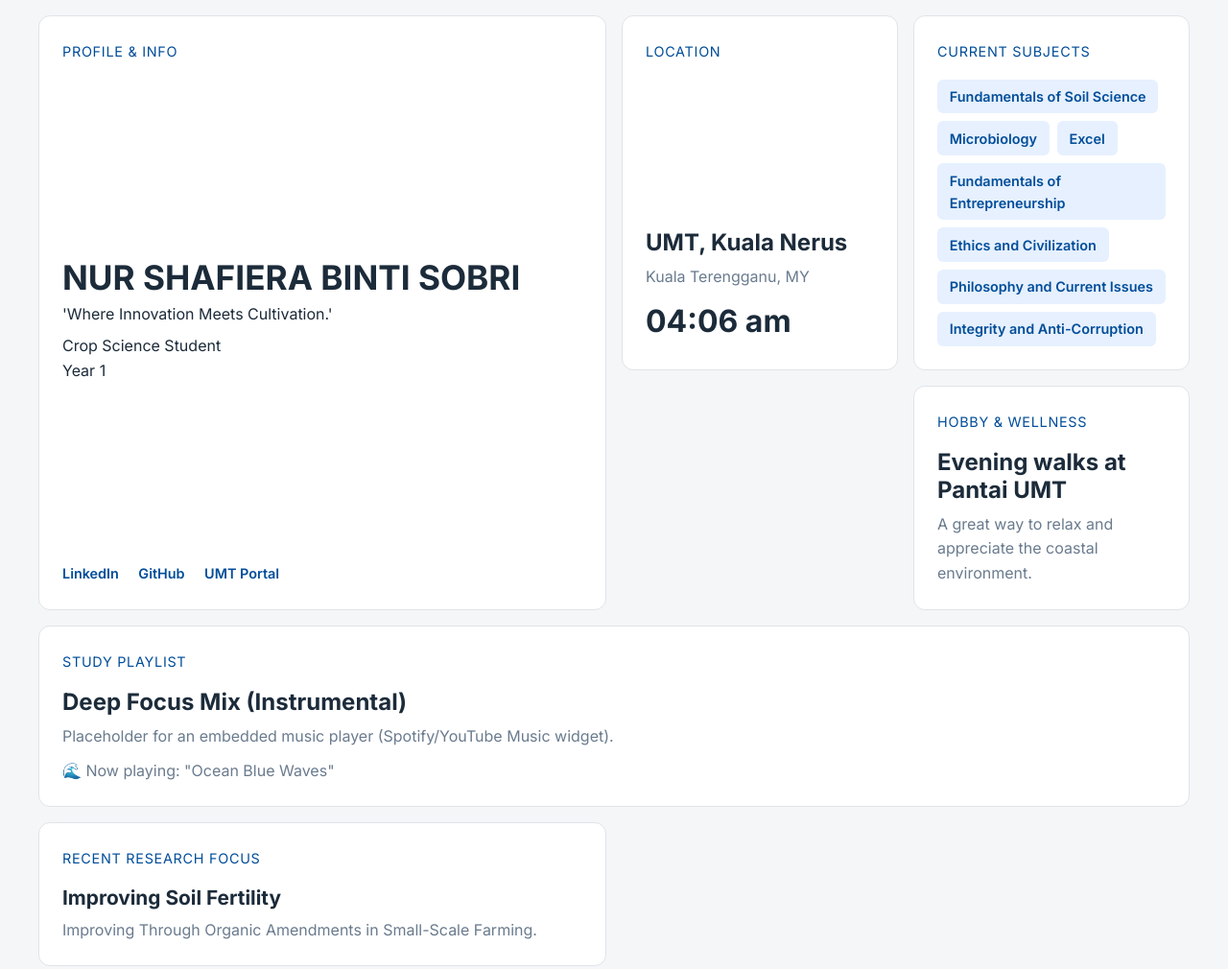
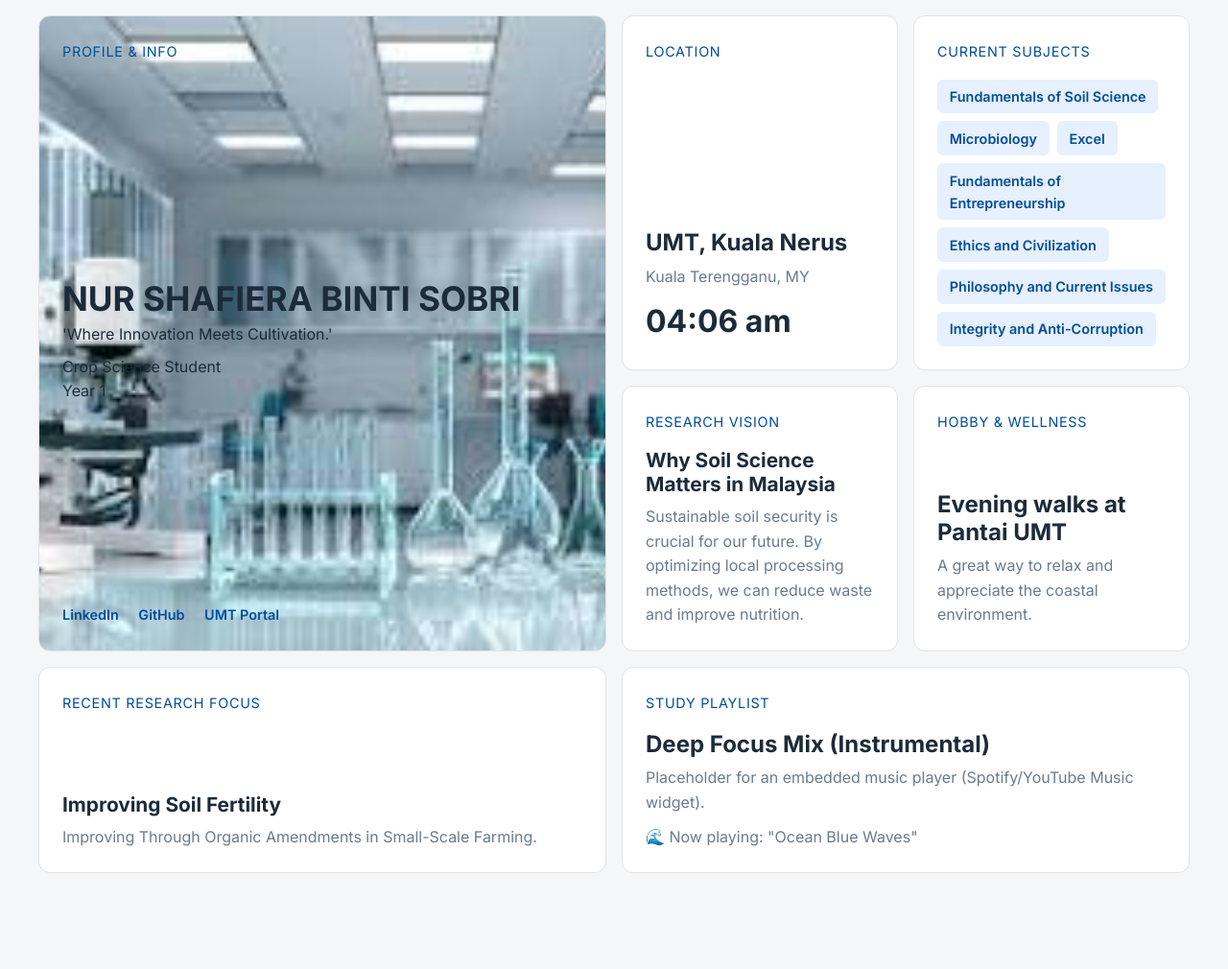
Before and after one commit to rarary/rarary.github.io, a plain HTML site: page index.html in a window 1280 px wide. Shown: the whole page at 96% size. After the commit the page ends 926 px from the top, so only its background shows below. Drawn offline with Linux system fonts and the light colour scheme.

Commit message:
Added reflection card, Spotify playlist and background image

```diff
--- a/index.html
+++ b/index.html
@@ -13,7 +13,7 @@
             --color-card-background: #FFFFFF;
             --color-text-primary: #1C2B3A; /* Dark Grey/Blue */
             --color-text-secondary: #6A7B8E; /* Medium Grey */
-            --color-accent: #004D99; /* Deep Ocean Blue (New Accent Color for UMT theme) */
+            --color-accent: #004D99; /* Deep Ocean Blue (UMT theme) */
             --color-border: #E0E4E8;
 
             /* Spacing */
@@ -73,13 +73,35 @@
             transition: transform 0.3s ease, box-shadow 0.3s ease;
             display: flex;
             flex-direction: column;
-            justify-content: space-between; /* Helps content distribution */
-            overflow: hidden; /* For rounded corners on content */
+            justify-content: space-between;
+            overflow: hidden;
         }
 
+	/* Inside your <style> block, under the general Card Styling section */
+
+/* --- NEW STYLES FOR PROFILE CARD BACKGROUND --- */
+.card-1 {
+    /* 1. Set the image source (make sure bg.jpg is in the same folder as your HTML) */
+    background-image: url('download.jpg');
+
+    /* 2. Scale the image so it covers the entire card area */
+    background-size: cover;
+
+    /* 3. Center the image within the card */
+    background-position: center;
+
+    /* 4. Prevent the image from tiling/repeating */
+    background-repeat: no-repeat;
+
+    /* OPTIONAL: Remove the default white background for this card */
+    background-color: transparent;
+}
+/* --- END NEW STYLES --- */
+
+        /* Theme Tweak: Subtle Hover Effect (3) */
         .bento-card:hover {
-            transform: translateY(-2px);
-            box-shadow: 0 8px 15px rgba(0, 0, 0, 0.05);
+            transform: translateY(-2px) scale(1.01); /* Added scale for zoom effect */
+            box-shadow: 0 8px 20px rgba(0, 0, 0, 0.08);
         }
 
         .card-header {
@@ -100,11 +122,10 @@
             margin-bottom: 0.25rem;
         }
 
-        /* New Tagline Style */
         .tagline {
             font-size: 1.1rem;
             font-weight: 600;
-            color: var(--color-accent); /* Use accent color for tagline emphasis */
+            color: var(--color-accent);
             margin-bottom: 0.5rem;
         }
 
@@ -114,6 +135,7 @@
             color: var(--color-text-primary);
         }
 
+        /* Updated Social Links */
         .social-links a {
             color: var(--color-accent);
             text-decoration: none;
@@ -142,7 +164,7 @@
         }
 
         .tech-stack-list li {
-            background-color: #E6F0FF; /* Lighter accent background (Pale Blue) */
+            background-color: #E6F0FF;
             color: var(--color-accent);
             padding: 0.4rem 0.8rem;
             border-radius: 6px;
@@ -150,76 +172,65 @@
             font-weight: 600;
         }
 
-        .case-study h3 {
+        .case-study h3, .reflection-card h3 {
             font-size: 1.3rem;
             color: var(--color-text-primary);
         }
 
-        .case-study p {
+        .case-study p, .reflection-card p {
             margin-top: 0.5rem;
             font-size: 1rem;
         }
 
-        /* Desktop Layout (Grid) */
+        /* Desktop Layout (Grid) - Adjusted for Card 7 (2) */
         @media (min-width: 768px) {
             .bento-grid-container {
-                grid-template-columns: repeat(4, 1fr); /* 4 columns for desktop */
-                grid-template-rows: auto auto; /* Two main rows */
+                grid-template-columns: repeat(4, 1fr);
+                grid-template-rows: auto auto auto;
             }
 
-            /* Card 1 (Profile): Large box (2x2) */
             .card-1 {
                 grid-column: span 2;
                 grid-row: span 2;
             }
 
-            /* Card 2 (Location): Small box (1x1) */
             .card-2 {
-                grid-column: span 1;
-                grid-row: span 1;
+                grid-column: 3 / 4;
+                grid-row: 1 / 2;
             }
 
-            /* Card 3 (Tech Stack): Medium box (1x1) */
             .card-3 {
-                grid-column: span 1;
-                grid-row: span 1;
+                grid-column: 4 / 5;
+                grid-row: 1 / 2;
             }
 
-            /* Card 4 (Case Study): Medium box (2x1) */
-            .card-4 {
-                grid-column: span 2;
-                grid-row: span 1;
+            /* Card 7 (Reflection) - New Card (2) */
+            .card-7 {
+                grid-column: 3 / 4;
+                grid-row: 2 / 3;
             }
 
-            /* Card 5 (Hobby): Small box (1x1) */
+            /* Card 5 (Hobby) - Next to Card 7 (2) */
             .card-5 {
-                grid-column: 4 / 5; /* Column 4 */
-                grid-row: 2 / 3; /* Row 2 */
+                grid-column: 4 / 5;
+                grid-row: 2 / 3;
             }
 
-            /* Card 6 (Playlist): Wide box (4x1) */
+            .card-4 {
+                grid-column: 1 / 3;
+                grid-row: 3 / 4;
+            }
+
             .card-6 {
-                grid-column: 1 / 5; /* Spans all 4 columns */
-                grid-row: 3 / 4; /* Below the main 2x4 block */
+                grid-column: 3 / 5;
+                grid-row: 3 / 4;
             }
         }
 
         /* Mobile Layout (Stacked/Flow) */
         @media (max-width: 767px) {
             .bento-grid-container {
-                grid-template-columns: 1fr; /* Single column on mobile */
-            }
-
-            .bento-card {
-                width: 100%;
-            }
-
-            .profile-details h1 {
-                font-size: 1.8rem;
-            }
-
-            .location-card .time {
-                font-size: 1.8rem;
+                grid-template-columns: 1fr;
             }
         }
 
@@ -241,7 +252,7 @@
             </div>
             <div class="social-links">
                 <a href="#" target="_blank">LinkedIn</a>
-                <a href="#" target="_blank">GitHub</a>
+                <a href="https://github.com/rarary" target="_blank">GitHub</a>
                 <a href="#" target="_blank">UMT Portal</a>
             </div>
         </div>
@@ -253,7 +264,7 @@
             <div>
                 <h2>UMT, Kuala Nerus</h2>
                 <p>Kuala Terengganu, MY</p>
-                <div class="time" id="current-time">10:02 AM</div>
+                <div class="time" id="current-time">11:14 AM</div>
             </div>
         </div>
 
@@ -272,13 +283,13 @@
             </ul>
         </div>
 
-        <div class="bento-card card-4 case-study">
+        <div class="bento-card card-7 reflection-card">
             <div class="card-header">
-                <span class="card-title">Recent Research Focus</span>
+                <span class="card-title">Research Vision</span>
             </div>
             <div>
-                <h3>Improving Soil Fertility</h3>
-                <p>Improving Through Organic Amendments in Small-Scale Farming.</p>
+                <h3>Why Soil Science Matters in Malaysia</h3>
+                <p>Sustainable soil security is crucial for our future. By optimizing local processing methods, we can reduce waste and improve nutrition.</p>
             </div>
         </div>
 
@@ -289,6 +300,16 @@
             <div>
                 <h2>Evening walks at Pantai UMT</h2>
                 <p>A great way to relax and appreciate the coastal environment.</p>
+            </div>
+        </div>
+
+        <div class="bento-card card-4 case-study">
+            <div class="card-header">
+                <span class="card-title">Recent Research Focus</span>
+            </div>
+            <div>
+                <h3>Improving Soil Fertility</h3>
+                <p>Improving Through Organic Amendments in Small-Scale Farming.</p>
             </div>
         </div>
 
@@ -308,7 +329,7 @@
     <script>
         // Simple script to update time for Card 2
         function updateTime() {
-            // Get current time in the local timezone (Kuala Terengganu)
+            // Get current time in Kuala Terengganu (+08)
             const now = new Date();
             const timeString = now.toLocaleTimeString('en-MY', {
                 hour: '2-digit',
```
Also changed, not shown: download.jpg (added).
